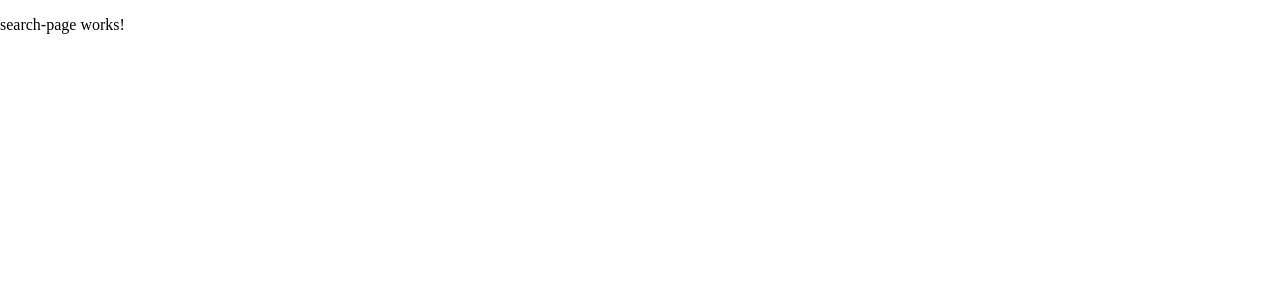
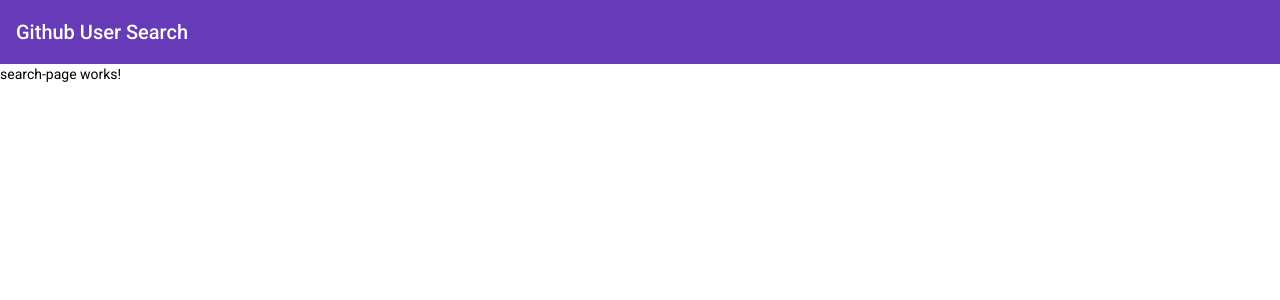
Before and after one commit to TapaiBalazs/github-search-api, an Angular app: page /search in a window 1280 px wide. Shown: the top 300 px of the page. Built offline with nearby package versions, Linux system fonts and the light colour scheme.

Commit message:
Added angular material to the project

```diff
--- a/angular.json
+++ b/angular.json
@@ -21,7 +21,10 @@
               "apps/github-search/src/favicon.ico",
               "apps/github-search/src/assets"
             ],
-            "styles": ["apps/github-search/src/styles.css"],
+            "styles": [
+              "./node_modules/@angular/material/prebuilt-themes/deeppurple-amber.css",
+              "apps/github-search/src/styles.css"
+            ],
             "scripts": []
           },
           "configurations": {
@@ -75,7 +78,9 @@
         "lint": {
           "builder": "@nrwl/linter:eslint",
           "options": {
-            "lintFilePatterns": ["apps/github-search/src/**/*.ts"]
+            "lintFilePatterns": [
+              "apps/github-search/src/**/*.ts"
+            ]
           }
         },
         "test": {
--- a/apps/github-search/src/app/app.component.html
+++ b/apps/github-search/src/app/app.component.html
@@ -1,4 +1,6 @@
-
+<mat-toolbar color="primary">
+  Github User Search
+</mat-toolbar>
 <main tabindex="-1">
   <router-outlet></router-outlet>
 </main>
--- a/apps/github-search/src/app/app.module.ts
+++ b/apps/github-search/src/app/app.module.ts
@@ -1,13 +1,17 @@
 import { NgModule } from '@angular/core';
+import { MatToolbarModule } from '@angular/material/toolbar';
 import { BrowserModule } from '@angular/platform-browser';
 import { AppRoutingModule } from './app-routing.module';
 import { AppComponent } from './app.component';
+import { BrowserAnimationsModule } from '@angular/platform-browser/animations';
 
 @NgModule({
   declarations: [AppComponent],
   imports: [
     BrowserModule,
-    AppRoutingModule
+    AppRoutingModule,
+    BrowserAnimationsModule,
+    MatToolbarModule
   ],
   bootstrap: [AppComponent]
 })
--- a/apps/github-search/src/index.html
+++ b/apps/github-search/src/index.html
@@ -6,8 +6,10 @@
     <base href="/" />
     <meta name="viewport" content="width=device-width, initial-scale=1" />
     <link rel="icon" type="image/x-icon" href="favicon.ico" />
-  </head>
-  <body>
+      <link href="https://fonts.googleapis.com/css?family=Roboto:300,400,500&display=swap" rel="stylesheet">
+    <link href="https://fonts.googleapis.com/icon?family=Material+Icons" rel="stylesheet">
+</head>
+  <body class="mat-typography">
     <githubsearch-root></githubsearch-root>
   </body>
 </html>
--- a/apps/github-search/src/styles.css
+++ b/apps/github-search/src/styles.css
@@ -5,4 +5,5 @@
   height: 100vh;
   padding: 0;
   margin: 0;
+  font-family: Roboto, "Helvetica Neue", sans-serif;
 }
--- a/package.json
+++ b/package.json
@@ -31,10 +31,12 @@
   "private": true,
   "dependencies": {
     "@angular/animations": "^10.1.0",
+    "@angular/cdk": "^10.2.5",
     "@angular/common": "^10.1.0",
     "@angular/compiler": "^10.1.0",
     "@angular/core": "^10.1.0",
     "@angular/forms": "^10.1.0",
+    "@angular/material": "^10.2.5",
     "@angular/platform-browser": "^10.1.0",
     "@angular/platform-browser-dynamic": "^10.1.0",
     "@angular/router": "^10.1.0",
```
Also changed, not shown: 1 other file (tests, documents, lock files or other folders).
